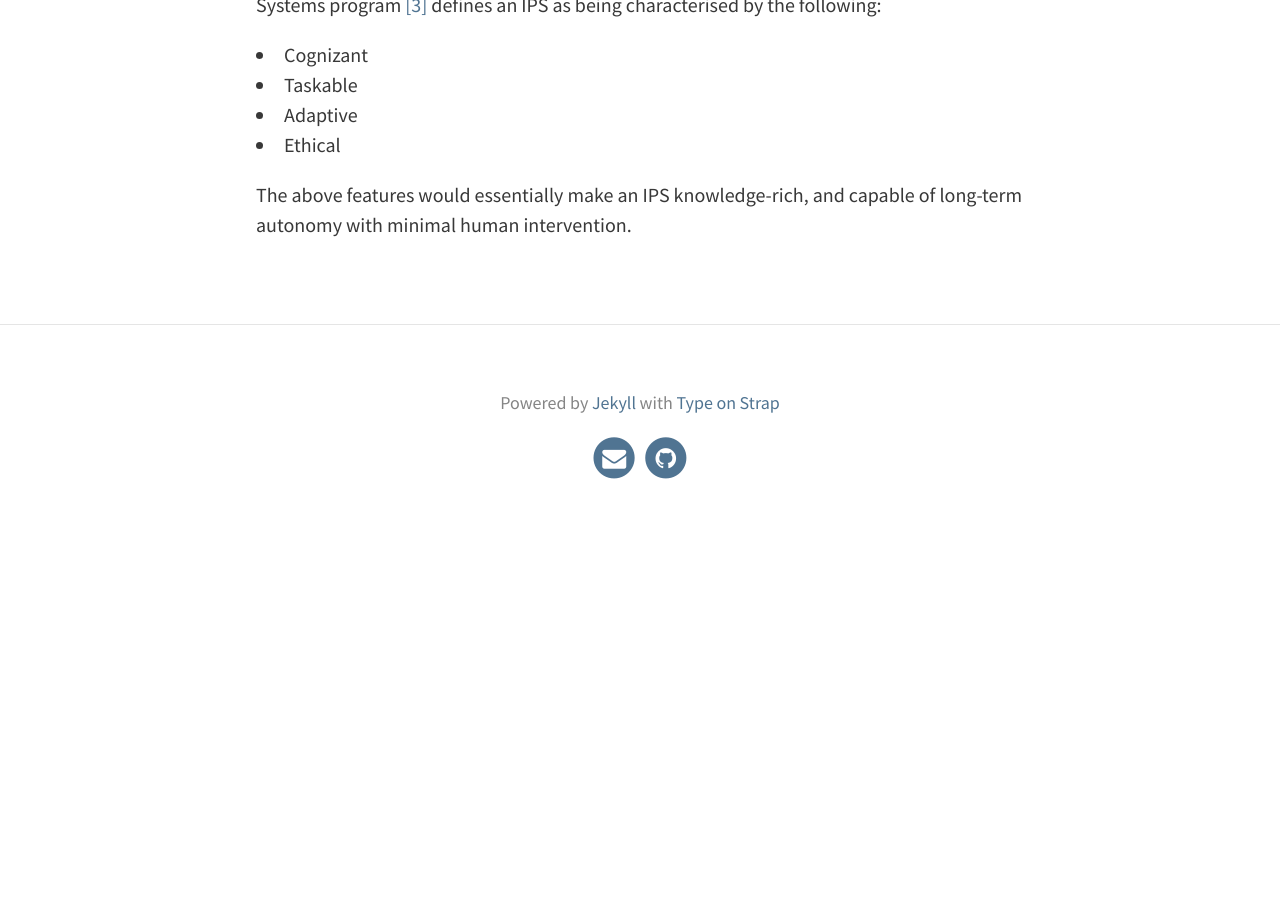
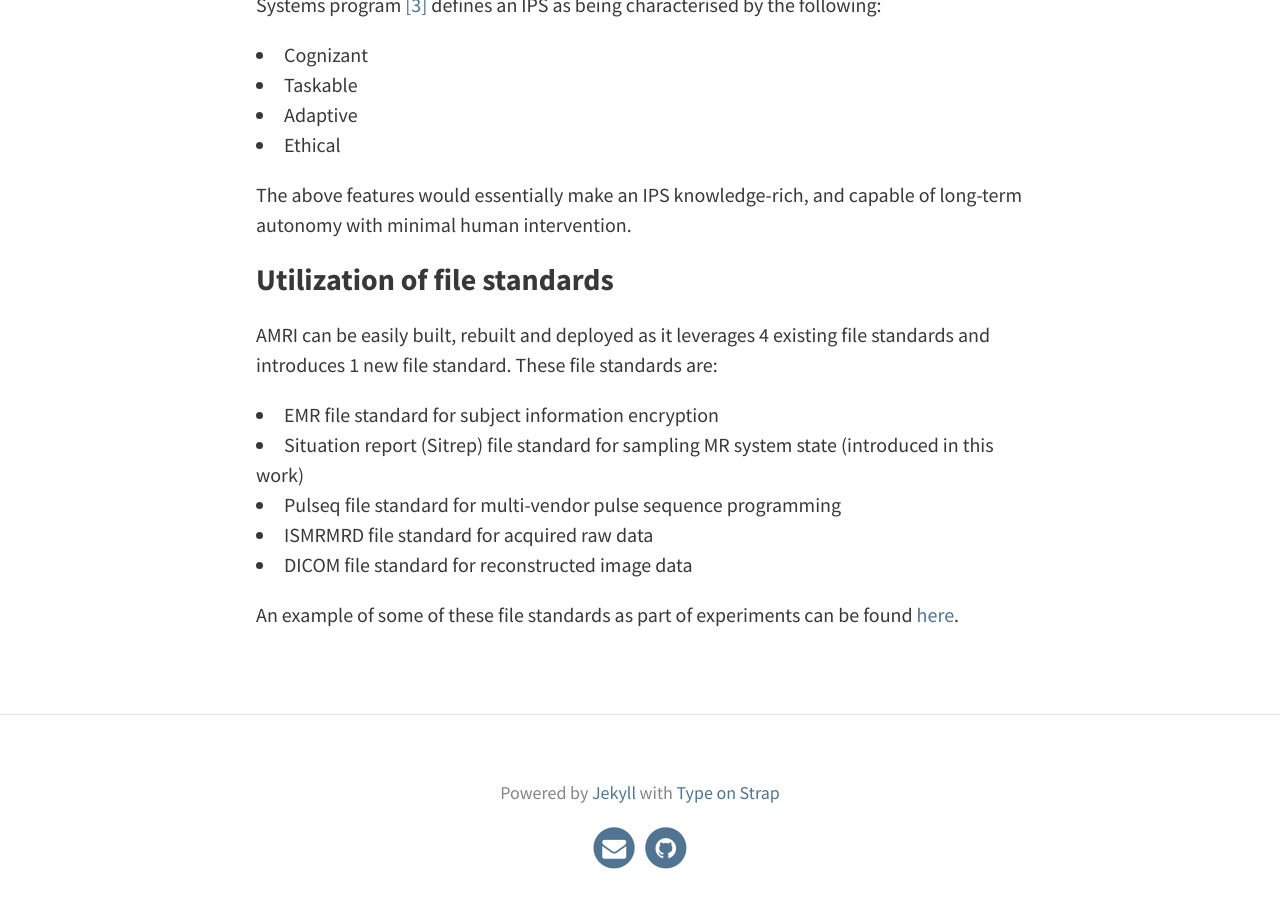
Before and after one commit to imr-framework/imr-framework.github.io, a Jekyll site: the page built from pages/amri.md, in a window 1280 px wide and 900 px high, scrolled down 959 px. Built offline with Jekyll 4.4.1, drawn with Linux system fonts in a browser that asks for light colours; before the commit the page ends 1523 px from its top, so only the background shows below that.

Commit message:
Update content

```diff
--- a/pages/amri.md
+++ b/pages/amri.md
@@ -17,3 +17,13 @@ The National Science Foundation in its call for proposals for the Smart and Auto
 - Ethical
 
 The above features would essentially make an IPS knowledge-rich, and capable of long-term autonomy with minimal human intervention.
+
+### Utilization of file standards
+AMRI can be easily built, rebuilt and deployed as it leverages 4 existing file standards and introduces 1 new file standard. These file standards are:
+- EMR file standard for subject information encryption
+- Situation report (Sitrep) file standard for sampling MR system state (introduced in this work)
+- Pulseq file standard for multi-vendor pulse sequence programming
+- ISMRMRD file standard for acquired raw data
+- DICOM file standard for reconstructed image data
+
+An example of some of these file standards as part of experiments can be found [here](https://github.com/imr-framework/imr-framework/tree/master/amri).
```
